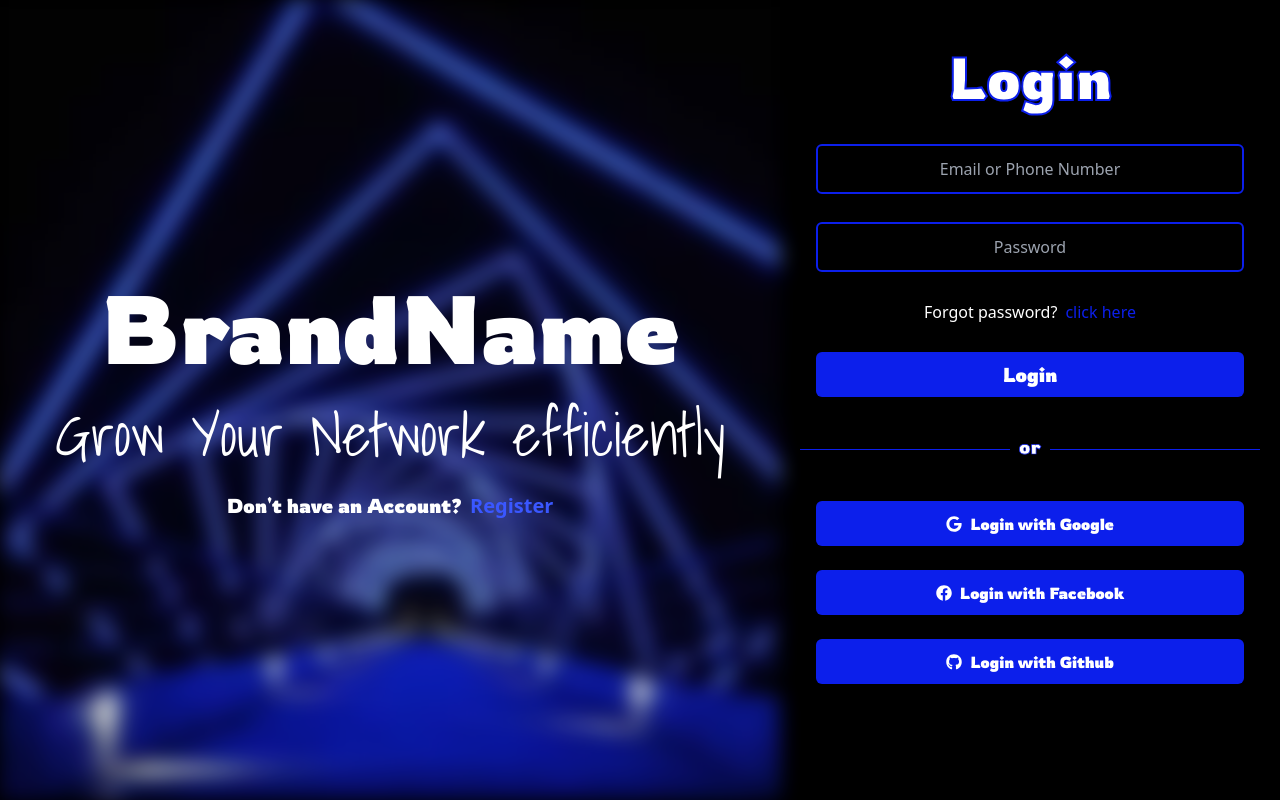
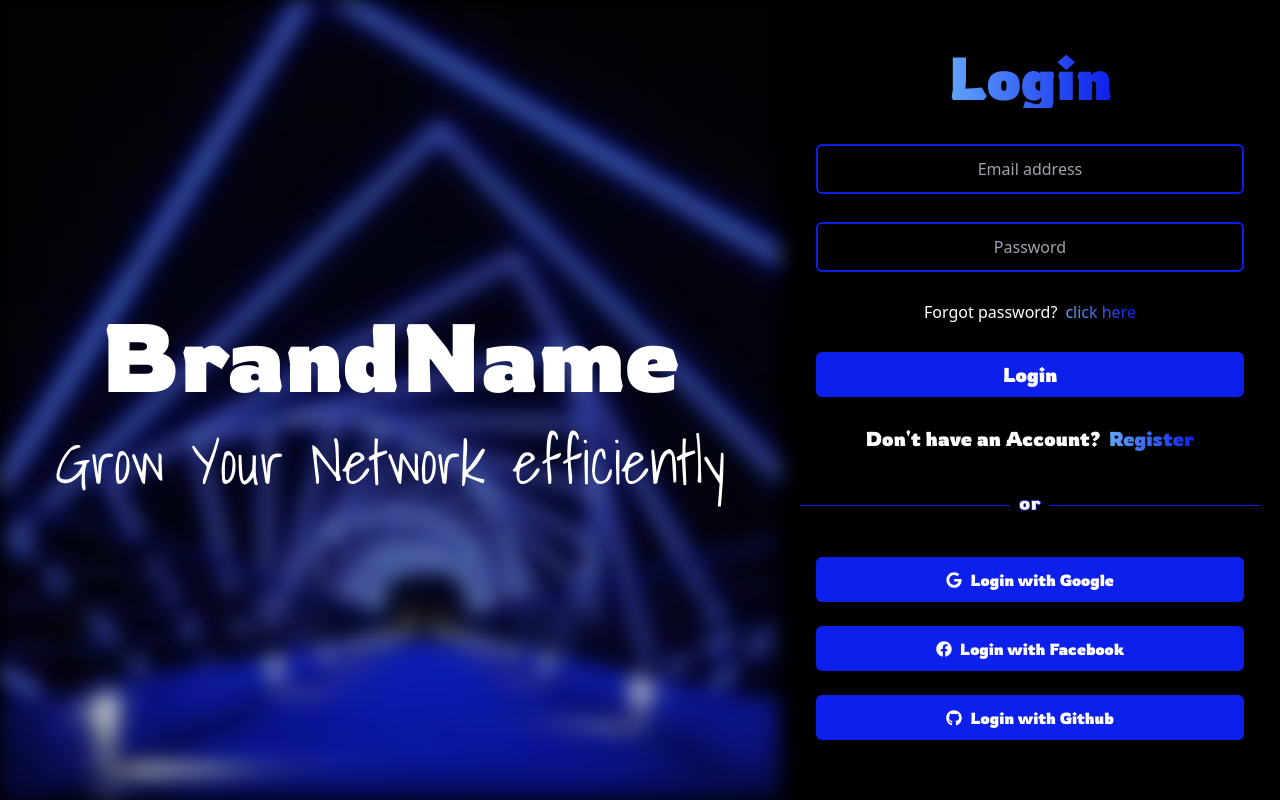
Before and after one commit to himansh423/saas-event-platform, a Next.js app: page /login in a window 1280 px wide. Built offline with nearby package versions, Linux system fonts and the light colour scheme.

Commit message:
added react hook form and zod in the login page.

```diff
--- a/src/components/Login.tsx
+++ b/src/components/Login.tsx
@@ -1,7 +1,13 @@
+"use client";
 import Image from "next/image";
 import loginImage from "../../public/event.jpg";
 import { Rowdies, Shadows_Into_Light } from "next/font/google";
 import { FaFacebook, FaGithub, FaGoogle } from "react-icons/fa";
+import Link from "next/link";
+import { z } from "zod";
+import { SubmitHandler, useForm } from "react-hook-form";
+import { zodResolver } from "@hookform/resolvers/zod";
+import { User } from "@/library/zodSchema/LoginSchema";
 const rowdies1 = Rowdies({
   weight: "700",
   display: "swap",
@@ -12,7 +18,32 @@ const shadows1 = Shadows_Into_Light({
   display: "swap",
   subsets: ["latin"],
 });
-const Login = () => {
+
+type UserData = z.infer<typeof User>;
+const Login: React.FC = () => {
+  const {
+    register,
+    handleSubmit,
+    setError,
+    formState: { errors, isSubmitting },
+  } = useForm({
+    defaultValues: {
+      email: "",
+      password: "",
+    },
+    resolver: zodResolver(User),
+  });
+  const onSubmit: SubmitHandler<UserData> = async () => {
+    try {
+      console.log("Success:");
+    } catch (error: any) {
+      console.error("Error:", error);
+      setError("root", {
+        type: "manual",
+        message: error.message,
+      });
+    }
+  };
   return (
     <div className="w-screen h-screen flex max-sm:flex-col">
       <div className=" relative imageContainer max-sm:hidden flex-1 min-h-screen bg-black flex justify-center items-center">
@@ -32,52 +63,72 @@ const Login = () => {
           <p className={`${shadows1.className} text-6xl`}>
             Grow Your Network efficiently
           </p>
-          <div className=" text-white text-xl flex gap-2 items-center">
-            <p className={rowdies1.className}>Don&apos;t have an Account?</p>
-            <p  className={`font-bold text-[#3a57ff]`}>Register</p>
-          </div>
         </div>
       </div>
 
-
-      <div className="credentialContainer text-white min-h-screen max-sm:w-screen max-sm:overflow-y-scroll max-sm:pb-10 w-[500px] bg-black flex flex-col gap-9 items-center px-5 pt-12">
+      <div className="credentialContainer text-white min-h-screen max-sm:w-screen max-sm:overflow-y-scroll max-sm:pb-10 w-[500px] bg-black flex flex-col gap-9 items-center px-5 pt-12 overflow-y-scroll py-20">
         <div className="sm:hidden">
-
-
           <h1 className={`${rowdies1.className} text-3xl sm:hidden`}>
             Brandname
           </h1>
-        <p className={`${shadows1.className}`}>Grow Your Network Efficiently</p>
+          <p className={`${shadows1.className}`}>
+            Grow Your Network Efficiently
+          </p>
         </div>
         <h2
-          className={`${rowdies1.className} text-6xl`}
-          style={{
-            WebkitTextStroke: "2px #0c1feb",
-            color: "white",
-            fontWeight: "bold",
-          }}
+          className={`${rowdies1.className} text-6xl bg-gradient-to-r from-blue-400 to-[#0c1feb] bg-clip-text text-transparent`}
         >
           Login
         </h2>
-        <form className="loginForm flex flex-col items-center gap-7 w-full px-4">
+        <form
+          onSubmit={handleSubmit(onSubmit)}
+          className="loginForm flex flex-col items-center gap-7 w-full px-4"
+        >
+          <div className="w-full flex flex-col gap-2 items-center">
             <input
               type="text"
+              {...register("email")}
               className="w-full h-[50px] rounded-md border-[2px] border-[#0c1feb] bg-transparent outline-none focus:border-[3px] px-4 text-center"
-            placeholder="Email or Phone Number"
+              placeholder="Email address"
             />
+             {errors.email && (
+            <p style={{ color: "orangered" }}>{errors.email.message}</p>
+          )}
+          </div>
+
+          <div className="w-full flex flex-col gap-2 items-center">
             <input
-            type="text"
+              {...register("password")}
+              type="password"
               className="w-full h-[50px] rounded-md border-[2px] border-[#0c1feb] bg-transparent outline-none focus:border-[3px] px-4 text-center"
               placeholder="Password"
             />
+            {errors.password && (
+            <p style={{ color: "orangered" }}>{errors.password.message}</p>
+          )}
+          </div>
           <div className="flex gap-2 items-center">
             <p className="">Forgot password?</p>
-            <p className="text-[#0c1feb]">click here</p>
+            <Link
+              href={"/forgot-password"}
+              className="bg-gradient-to-r from-blue-400 to-[#0c1feb] bg-clip-text text-transparent"
+            >
+              click here
+            </Link>
           </div>
 
           <button className="w-full bg-[#0c1feb] h-[45px] flex justify-center items-center rounded-md text-xl">
             <p className={rowdies1.className}>Login</p>
           </button>
+          <div className="text-white text-xl flex gap-2 items-center">
+            <p className={rowdies1.className}>Don't have an Account?</p>
+            <Link
+              href={"/Register"}
+              className={`${rowdies1.className} font-bold bg-gradient-to-r from-blue-400 to-[#0c1feb] bg-clip-text text-transparent`}
+            >
+              Register
+            </Link>
+          </div>
         </form>
 
         <div className="w-full flex justify-between items-center">
--- a/src/components/Navbar.tsx
+++ b/src/components/Navbar.tsx
@@ -1,4 +1,3 @@
-import { useState } from "react";
 import { Rowdies } from "next/font/google";
 import Image from "next/image";
 import Link from "next/link";
--- a/src/components/OverviewPage.tsx
+++ b/src/components/OverviewPage.tsx
@@ -5,8 +5,8 @@ import { MdDateRange, MdGroups, MdLocationPin } from "react-icons/md";
 import { IoTrophyOutline } from "react-icons/io5";
 import { LuClock } from "react-icons/lu";
 import { Instagram, Twitter } from "lucide-react";
-import OptionNav from "@/client-components/overviewPage/OptionNav";
-import OverviewTab from "@/client-components/overviewPage/OverviewTab";
+import OptionNav from "@/components/OptionNav";
+import OverviewTab from "@/components/OverviewTab";
 
 const rowdies1 = Rowdies({
   weight: "700",
--- a/src/components/Register.tsx
+++ b/src/components/Register.tsx
@@ -4,14 +4,10 @@ import RegisterImage from "../../public/event.jpg";
 import { Rowdies, Shadows_Into_Light } from "next/font/google";
 import { FaFacebook, FaGithub, FaGoogle } from "react-icons/fa";
 import { User } from "../library/zodSchema/RegisterSchema";
-import {
-  useForm,
-  Controller,
-  useFieldArray,
-  SubmitHandler,
-} from "react-hook-form";
+import { useForm, SubmitHandler } from "react-hook-form";
 import { zodResolver } from "@hookform/resolvers/zod";
 import { z } from "zod";
+import Link from "next/link";
 
 const rowdies1 = Rowdies({
   weight: "700",
@@ -24,7 +20,7 @@ const shadows1 = Shadows_Into_Light({
   subsets: ["latin"],
 });
 
-// Define FormData type based on schema
+
 type UserData = z.infer<typeof User>;
 const Register: React.FC = () => {
   const {
@@ -145,11 +141,11 @@ const Register: React.FC = () => {
           </button>
           <div className="text-white text-xl flex gap-2 items-center">
             <p className={rowdies1.className}>Already have an Account?</p>
-            <p
+            <Link href={"/login"}
               className={`${rowdies1.className} font-bold bg-gradient-to-r from-blue-400 to-[#0c1feb] bg-clip-text text-transparent`}
             >
               Login
-            </p>
+            </Link>
           </div>
         </form>
 
--- /dev/null
+++ b/src/library/zodSchema/LoginSchema.ts
@@ -0,0 +1,10 @@
+import { z } from "zod";
+
+export const User = z
+  .object({
+    email: z.string().email("Invalid email address"),
+    password: z
+      .string()
+      .min(6, "Password should be at least 6 characters")
+      .max(20, "Password should not be longer than 20 characters"),
+  })
--- a/src/redux/SearchAndFilterBoxSlice.tsx
+++ b/src/redux/SearchAndFilterBoxSlice.tsx
@@ -7,7 +7,7 @@ interface SearchAndFilterState {
 
 const initialState: SearchAndFilterState = {
   isfilterOpen: false,
-  selectedFilters: ["Default"], // Default is initially checked
+  selectedFilters: ["Default"],
 };
 
 const SearchAndFilterBoxSlice = createSlice({
```
Lines whose indentation alone changed are shown as unchanged.
